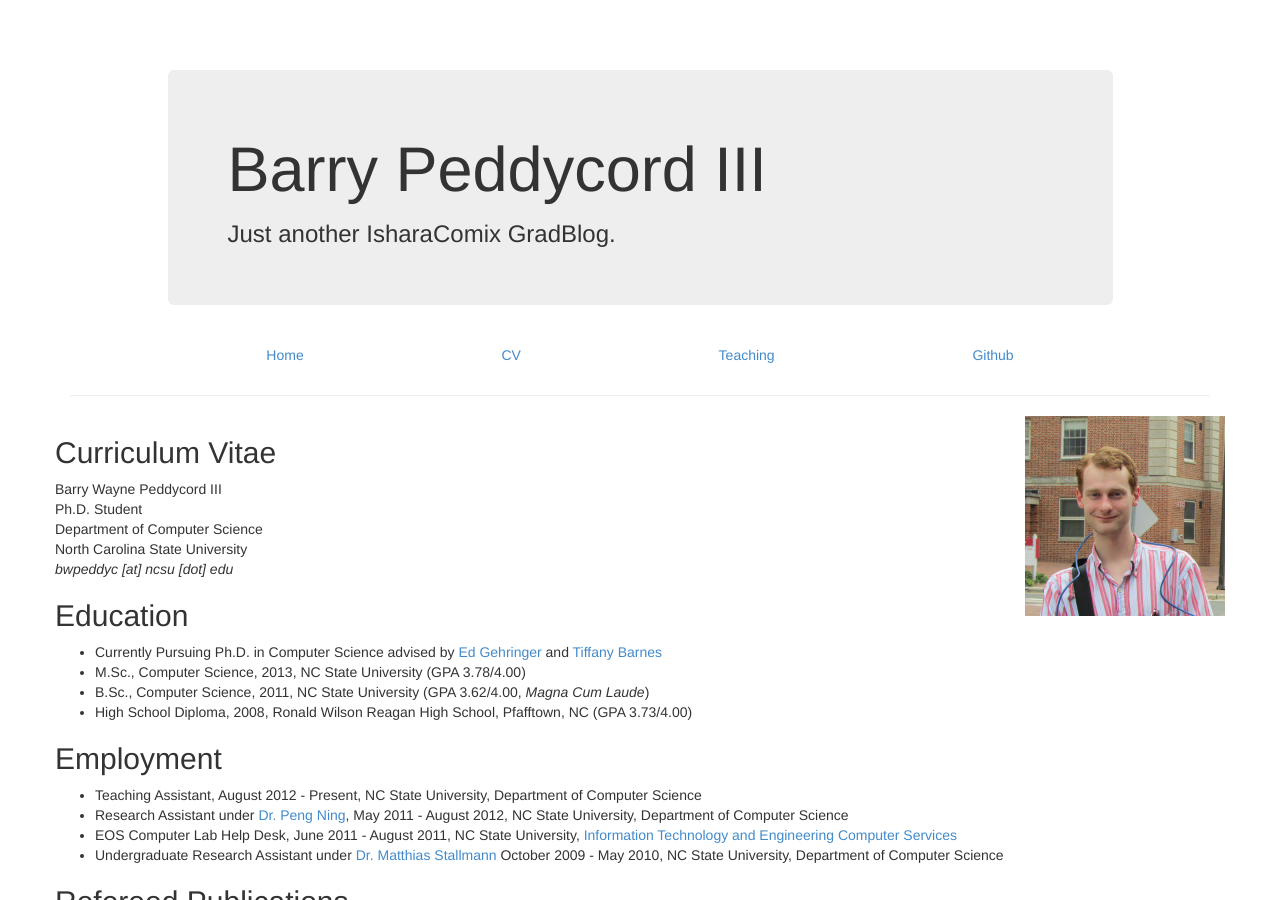
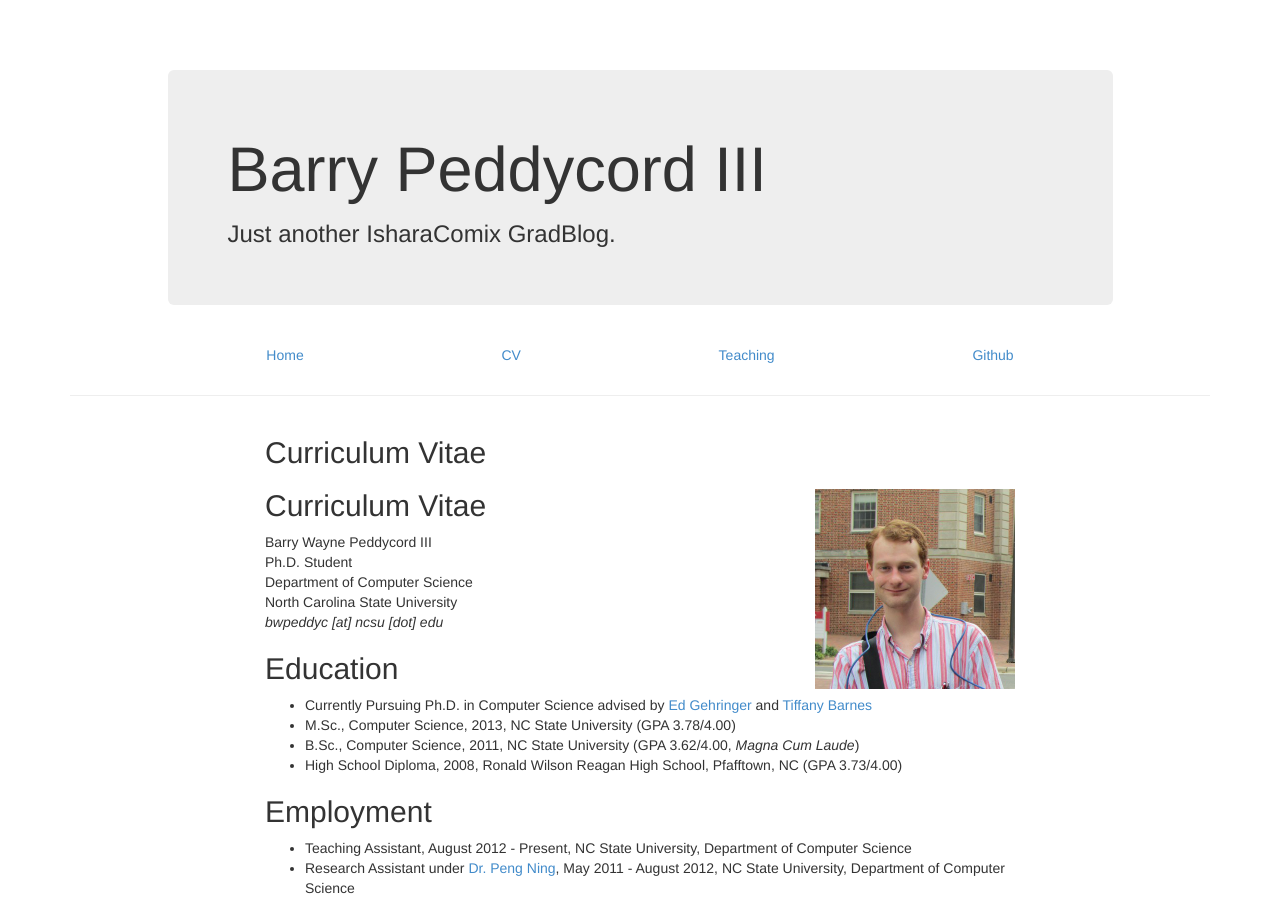
Before and after one commit to isharacomix/oldsite, a Jekyll site: the page built from cv.md, in a window 1280 px wide and 900 px high. Built offline with Jekyll 4.4.1, drawn with Linux system fonts in a browser that asks for light colours.

Commit message:
New template.

```diff
--- /dev/null
+++ b/_layouts/page.html
@@ -0,0 +1,12 @@
+---
+layout: base
+---
+
+<div class="col-md-8 col-md-push-2 col-sm-12">
+    <article>
+    <h2>{{ page.title }}</h2>
+    <div id="post">
+        {{ content }}
+    </div>
+    </article>
+</div>
--- a/archives.html
+++ b/archives.html
@@ -1,9 +1,8 @@
 ---
-layout: base
+layout: page
 title: Post Archives
 ---
 
-<div class="col-md-8 col-md-push-2 col-sm-12">
 <table class="table table-hover table-striped">
 
 {% for post in site.posts %}
@@ -14,4 +13,3 @@ title: Post Archives
 {% endfor %}
 
 </table>
-</div>
```
Also changed, not shown: cv.md (+1 -1 lines).
